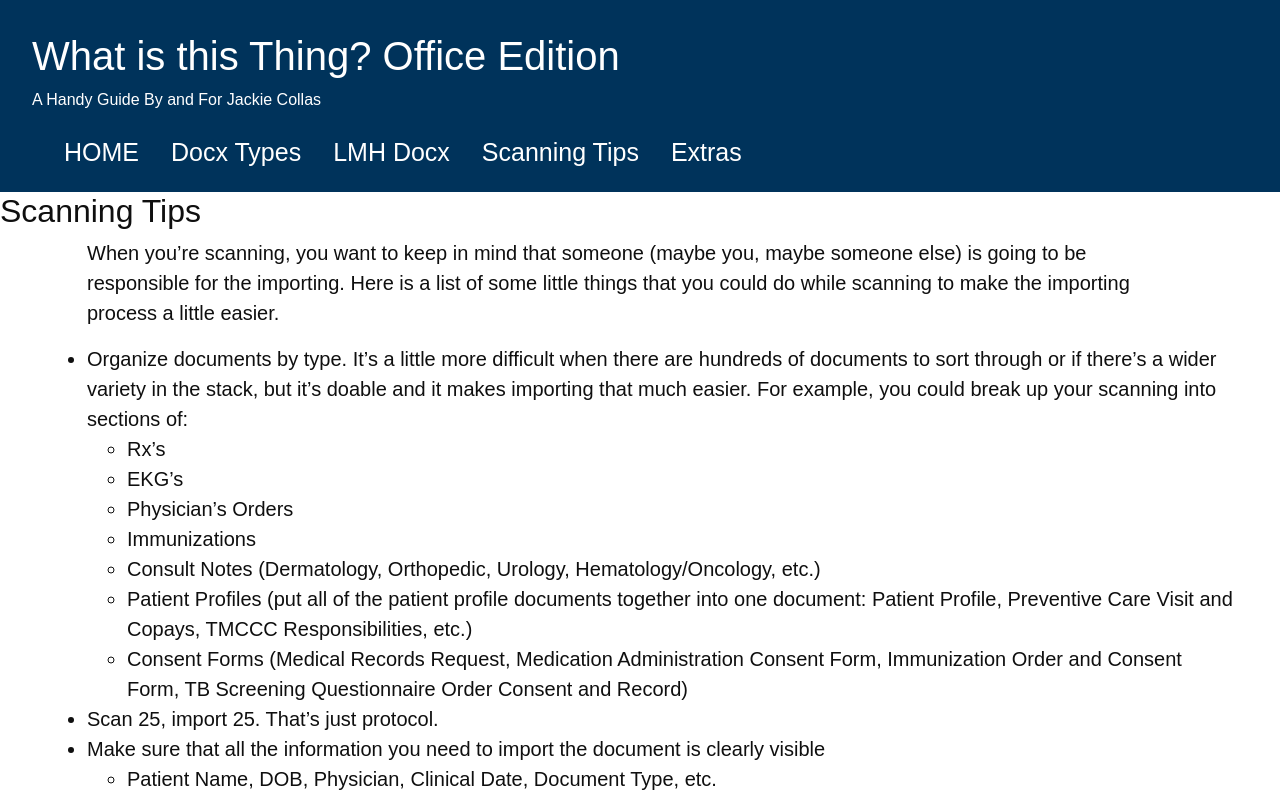
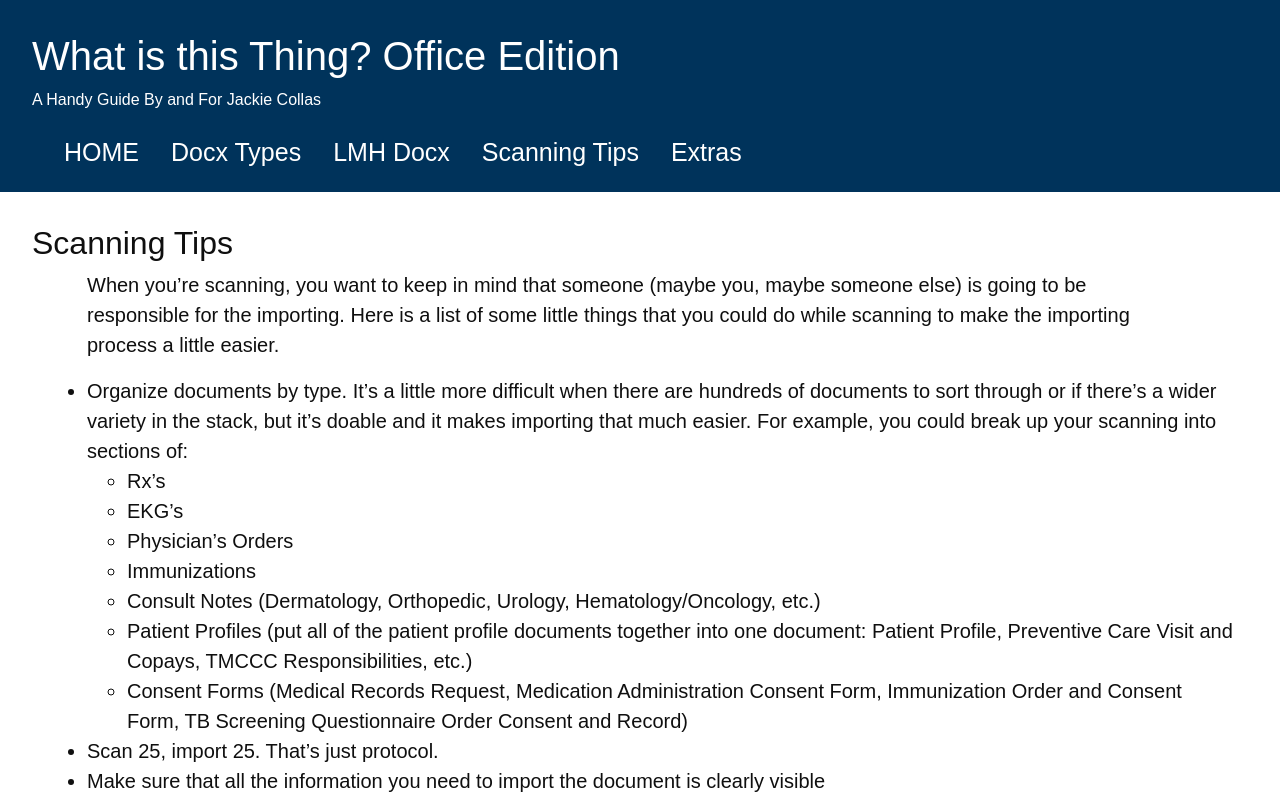
Before and after one commit to jecollas/worksite, a plain HTML site: page scancheat.html in a window 1280 px wide. Shown: the top 799 px of the page. Drawn offline with nearby package versions, Linux system fonts and the light colour scheme.

Commit message:
Update scancheat.html

```diff
--- a/scancheat.html
+++ b/scancheat.html
@@ -27,8 +27,8 @@
 
 </header>
 
-<div class=”titledoc”>
-  <h2>Scanning Tips</h2>
+<div class="titledoc">
+    <h2>Scanning Tips</h2>
 </div>
 
 <div class="row">
```
